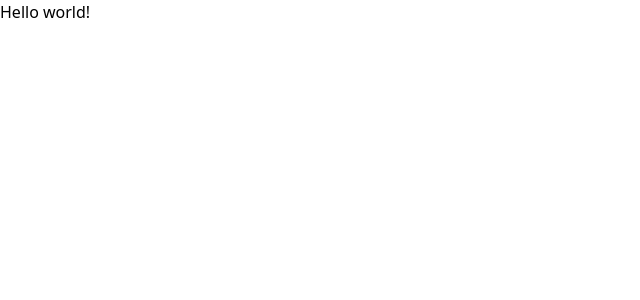
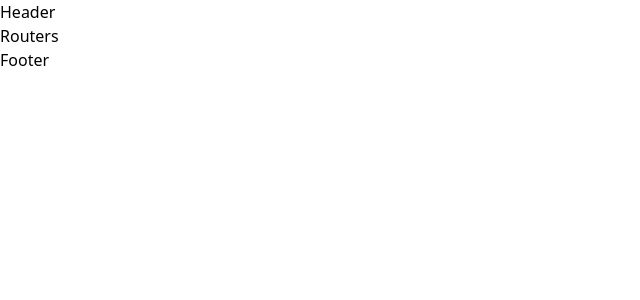
Before and after one commit to bettitaksas/medi-pointment, a React (Vite) app in the folder frontend/: page / in a window 1280 px wide. Shown: the top 300 px of the page, without its empty margins (0-640 px from the left). Built offline with nearby package versions, Linux system fonts and the light colour scheme.

Commit message:
create header, footer, routes and layout

```diff
--- /dev/null
+++ b/frontend/routes/Routers.jsx
@@ -0,0 +1,7 @@
+import React from 'react';
+
+const Routers = () => {
+    return <div>Routers</div>;
+};
+
+export default Routers;
--- a/frontend/src/App.jsx
+++ b/frontend/src/App.jsx
@@ -1,9 +1,8 @@
+import './app.css';
+import Layout from './layout/Layout';
+
 function App() {
-  return (
-    <>
-      <h1>Hello world!</h1>
-    </>
-  )
+    return <Layout />;
 }
 
-export default App
+export default App;
--- /dev/null
+++ b/frontend/src/components/Footer/Footer.jsx
@@ -0,0 +1,7 @@
+import React from 'react';
+
+const Footer = () => {
+    return <div>Footer</div>;
+};
+
+export default Footer;
--- /dev/null
+++ b/frontend/src/components/Header/Header.jsx
@@ -0,0 +1,7 @@
+import React from 'react';
+
+const Header = () => {
+    return <div>Header</div>;
+};
+
+export default Header;
--- /dev/null
+++ b/frontend/src/layout/Layout.jsx
@@ -0,0 +1,19 @@
+import React from 'react';
+
+import Header from '../components/Header/Header';
+import Footer from '../components/Footer/Footer';
+import Routers from '../../routes/Routers';
+
+function Layout() {
+    return (
+        <>
+            <Header />
+            <main>
+                <Routers />
+            </main>
+            <Footer />
+        </>
+    );
+}
+
+export default Layout;
```
